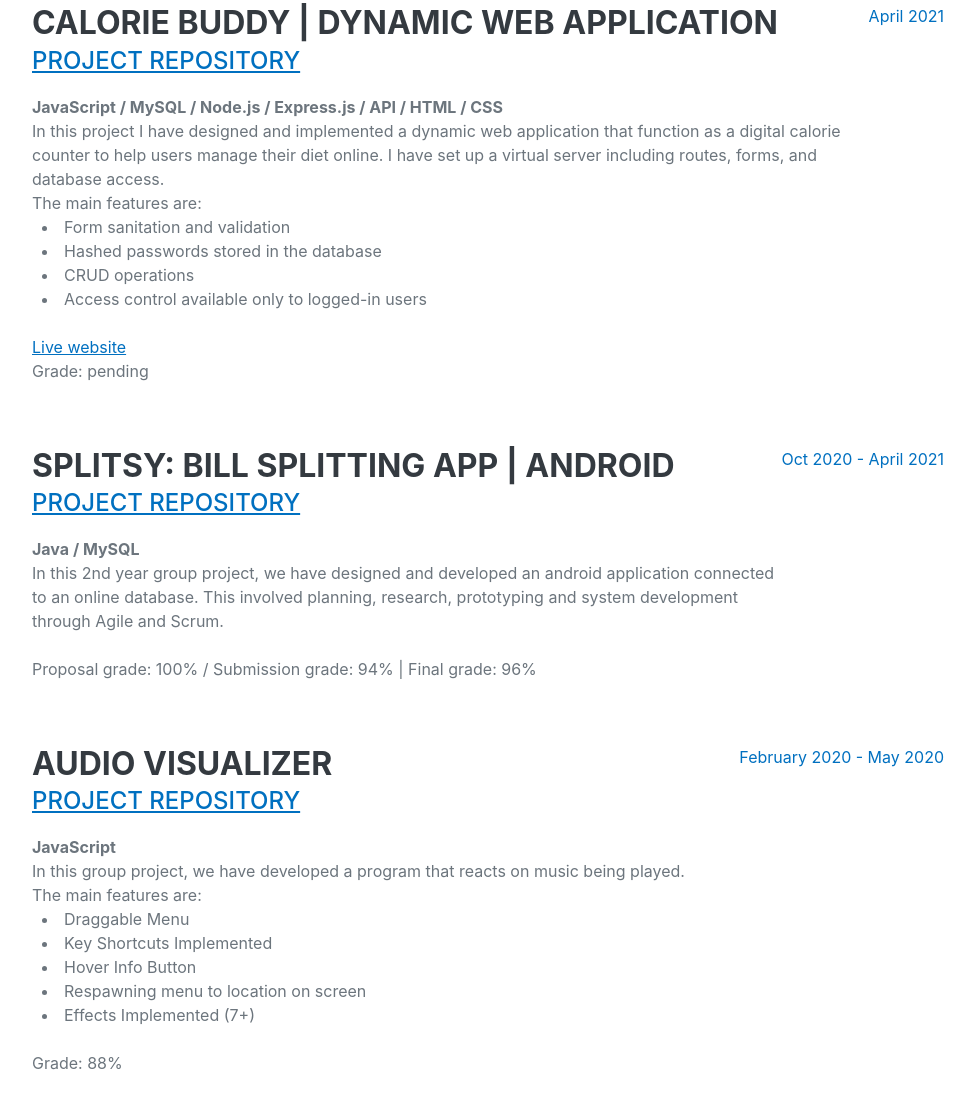
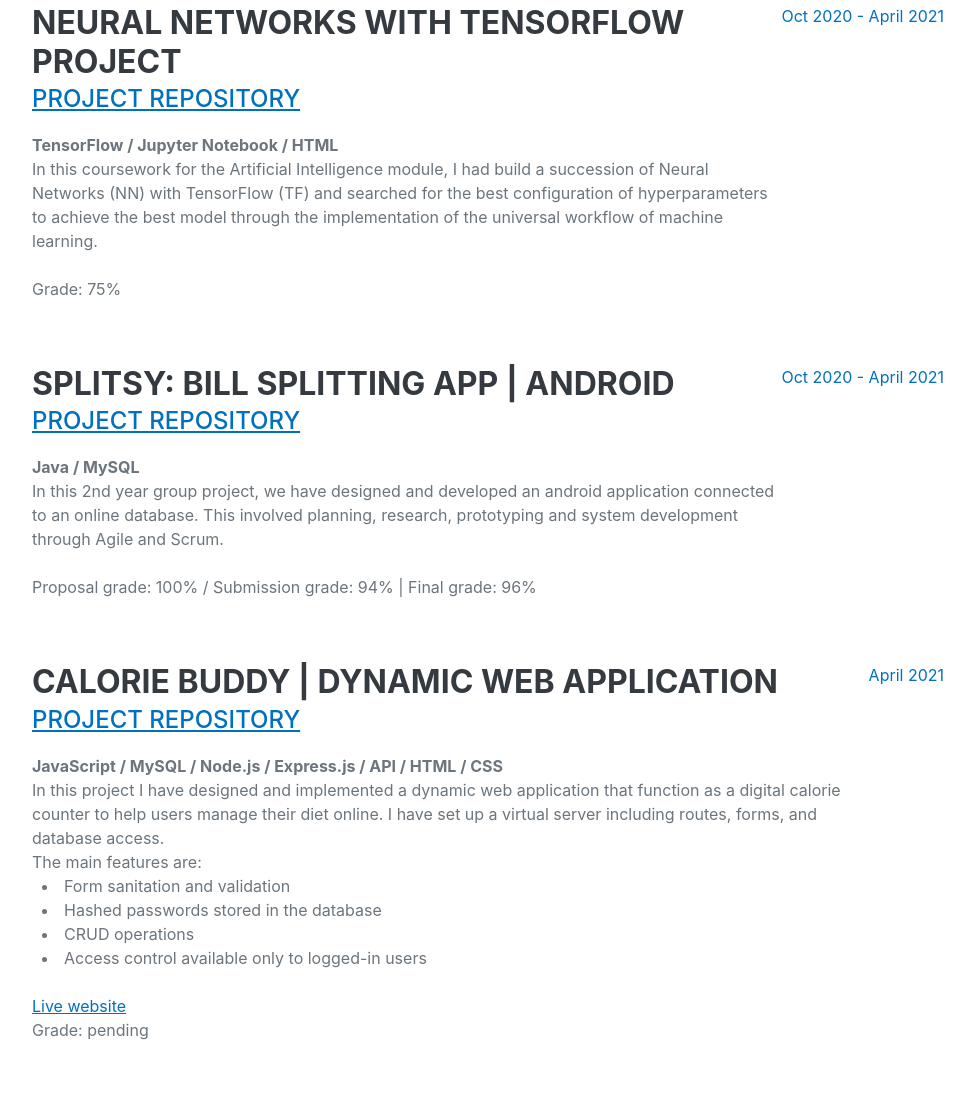
Before and after one commit to dosodrac/dosodrac.github.io, a plain HTML site: page index.html in a window 1280 px wide. Shown: the part 993-2087 px from the top of the page, without its empty margins (288-1263 px from the left). Drawn offline with nearby package versions, Linux system fonts and the light colour scheme; a web font is replaced by a local one.

Commit message:
Update index.html
Update to include the most recent projects.

```diff
--- a/index.html
+++ b/index.html
@@ -101,23 +101,17 @@
             <section class="resume-section" id="portfolio">
                 <div class="resume-section-content">
                     <h2 class="mb-5">portfolio</h2>
-					<div class="d-flex flex-column flex-md-row justify-content-between mb-5">
+			<div class="d-flex flex-column flex-md-row justify-content-between mb-5">
                         <div class="flex-grow-1">
-                            <h3 class="mb-0">Calorie Buddy | Dynamic Web Application</h3>
-                            <div class="subheading mb-3"><a href="https://github.com/dosodrac/dynamic-web-application-project2021" target="_blank">Project Repository</a> </div>
-                            <div><b>JavaScript / MySQL / Node.js / Express.js / API  / HTML / CSS</b>
-								<br>In this project I have designed and implemented a dynamic web application that function as a digital calorie counter to help users manage their diet online. I have set up a virtual server including routes, forms, and database access.<br>
-								The main features are:
-								<li> Form sanitation and validation</li>
-								<li> Hashed passwords stored in the database</li>
-								<li> CRUD operations</li>
-								<li> Access control available only to logged-in users</li><br>
-				    				<a href="https://www.doc.gold.ac.uk/~dcard001/website/" target="_blank">Live website</a><br>
-							</div>
-                            <p>Grade: pending </p>
+                            <h3 class="mb-0">Neural Networks with TensorFlow Project</h3>
+                            <div class="subheading mb-3"><a href="https://github.com/dosodrac/neural_networks_with_tensor_flow" target="_blank">Project Repository</a> </div>
+                            <div><b>TensorFlow / Jupyter Notebook / HTML</b><br>
+			In this coursework for the Artificial Intelligence module, I had build a succession of Neural Networks (NN) with TensorFlow (TF) and searched for the best configuration of hyperparameters to achieve the best model through the implementation of the universal workflow of machine learning.</div><br>
+                            <p>Grade: 75%</p>
                         </div>
-                        <div class="flex-shrink-0"><span class="text-primary">April 2021</span></div>
+                        <div class="flex-shrink-0"><span class="text-primary">Oct 2020 - April 2021</span></div>
                     </div>
+
                     <div class="d-flex flex-column flex-md-row justify-content-between mb-5">
                         <div class="flex-grow-1">
                             <h3 class="mb-0">Splitsy: Bill Splitting App | Android</h3>
@@ -129,8 +123,25 @@
                         <div class="flex-shrink-0"><span class="text-primary">Oct 2020 - April 2021</span></div>
                     </div>
 
+			<div class="d-flex flex-column flex-md-row justify-content-between mb-5">
+                        <div class="flex-grow-1">
+                            <h3 class="mb-0">Calorie Buddy | Dynamic Web Application</h3>
+                            <div class="subheading mb-3"><a href="https://github.com/dosodrac/dynamic-web-application-project2021" target="_blank">Project Repository</a> </div>
+                            	<div><b>JavaScript / MySQL / Node.js / Express.js / API  / HTML / CSS</b>
+								<br>In this project I have designed and implemented a dynamic web application that function as a digital calorie counter to help users manage their diet online. I have set up a virtual server including routes, forms, and database access.<br>
+								The main features are:
+								<li> Form sanitation and validation</li>
+								<li> Hashed passwords stored in the database</li>
+								<li> CRUD operations</li>
+								<li> Access control available only to logged-in users</li><br>
+				    				<a href="https://www.doc.gold.ac.uk/~dcard001/website/" target="_blank">Live website</a><br>
+				</div>
+                            	<p>Grade: pending </p>
+                        </div>
+                        <div class="flex-shrink-0"><span class="text-primary">April 2021</span></div>
+                    </div>
 
-					<div class="d-flex flex-column flex-md-row justify-content-between mb-5">
+			<div class="d-flex flex-column flex-md-row justify-content-between mb-5">
                         <div class="flex-grow-1">
                             <h3 class="mb-0">Audio Visualizer</h3>
                             <div class="subheading mb-3"><a href="https://github.com/dosodrac/audio_visualizer2020" target="_blank">Project Repository</a> </div>
```
